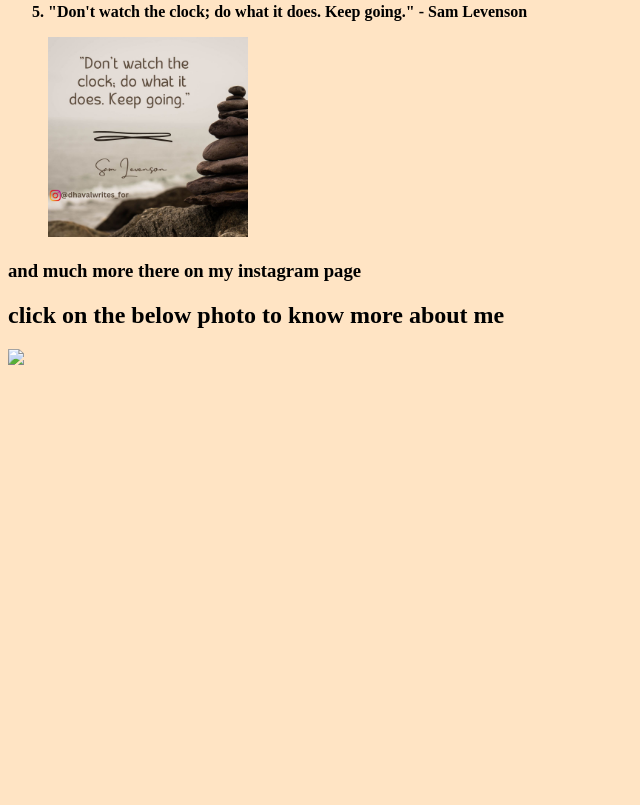
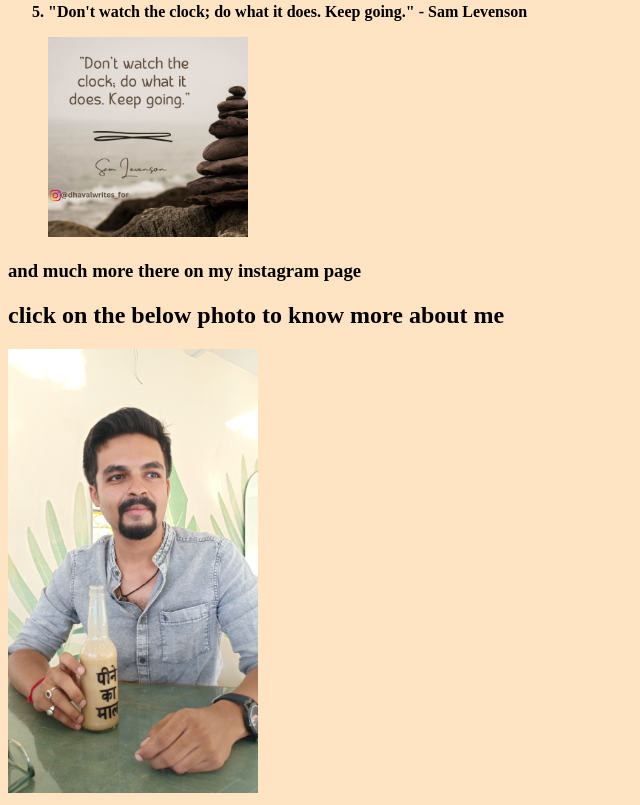
Before and after one commit to dhavaltrivedi07/dhavalerites_for, a plain HTML site: page index.html in a window 1280 px wide. Shown: the part 1091-1896 px from the top of the page, without its empty margins (0-640 px from the left). Before the commit the page ends 1468 px from the top, so only its background shows below. Drawn offline with Linux system fonts and the light colour scheme; files whose address does not match are found by name.

Commit message:
Update index.html

```diff
--- a/index.html
+++ b/index.html
@@ -52,6 +52,6 @@
 
 
 <h2>click on the below photo to know more about me</h2>
-<a href="../4.3 HTML Porfolio Project/public/about.html"> <img src="../4.1 Webpages/assets/images/dhaval.jpg" width="250pxl" /></a>
+<a href="../4.3 HTML Porfolio Project/public/about.html"> <img src="assets/images/dhaval.jpg" width="250pxl" /></a>
  </body>
 </html>
```
